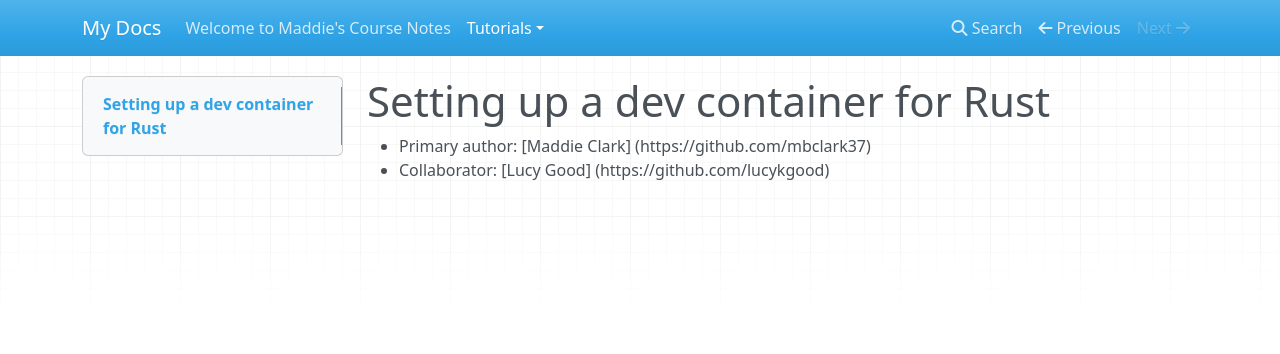
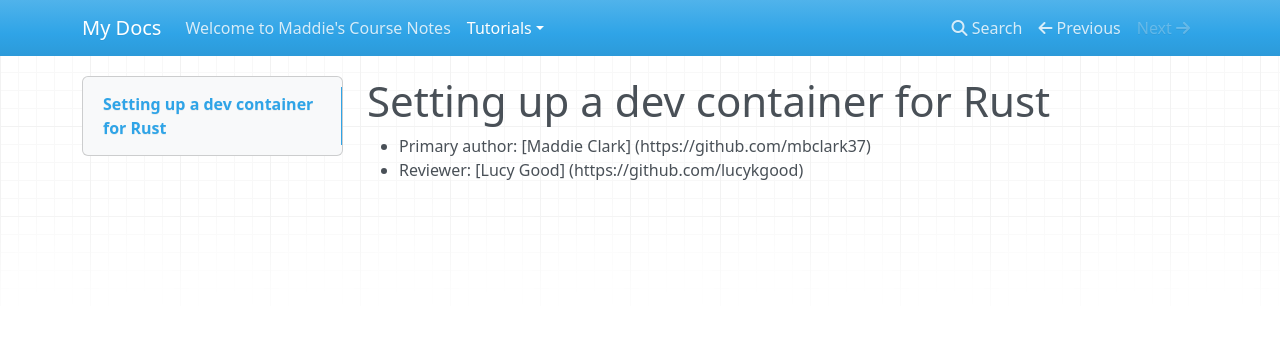
Before and after one commit to mbclark37/comp423-course-notes, an MkDocs documentation site: the page built from docs/tutorials/rust-setup.md, in a window 1280 px wide. Shown: the top 354 px of the page. Built offline with MkDocs 1.6.1, drawn with Linux system fonts in a browser that asks for light colours; nearby versions of some CDN libraries.

Commit message:
Fixed typo: Collaborator -> Reviewer

```diff
--- a/docs/tutorials/rust-setup.md
+++ b/docs/tutorials/rust-setup.md
@@ -1,4 +1,4 @@
 # Setting up a dev container for Rust
 
 * Primary author: [Maddie Clark] (https://github.com/mbclark37)
-* Collaborator: [Lucy Good] (https://github.com/lucykgood)
+* Reviewer: [Lucy Good] (https://github.com/lucykgood)
```
